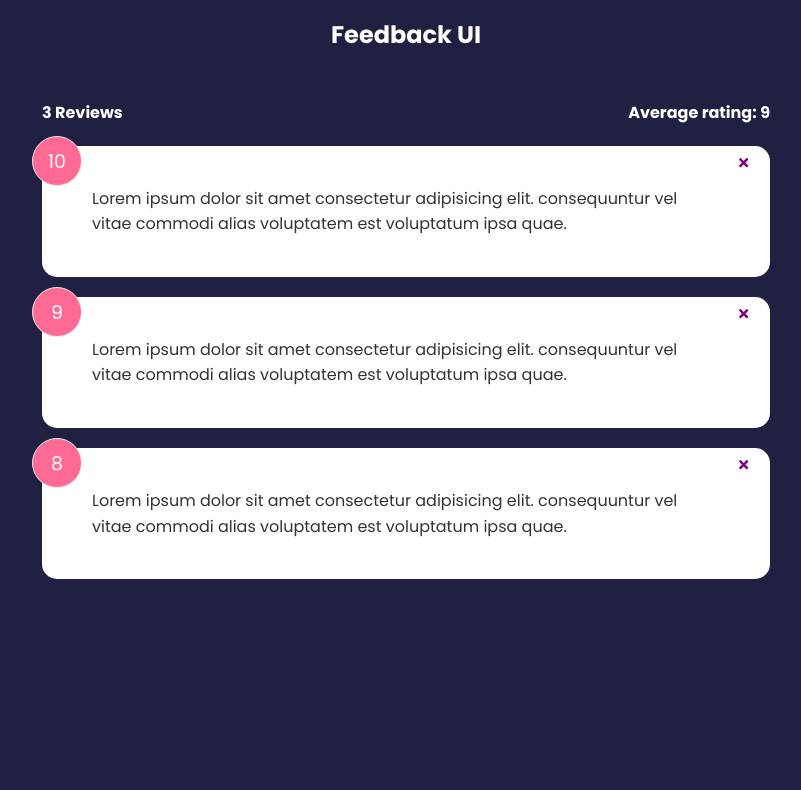
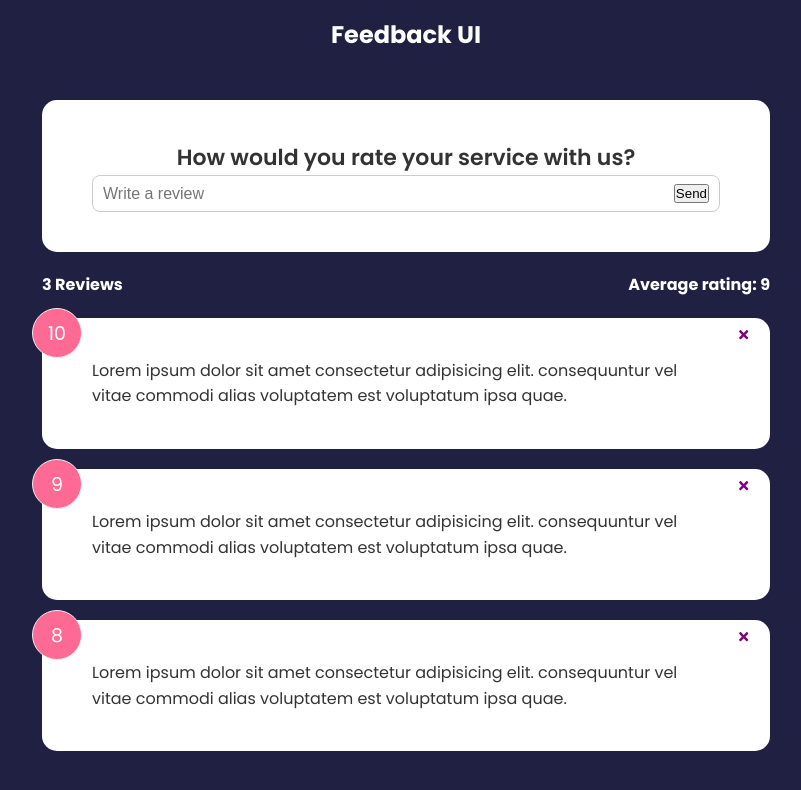
Before and after one commit to lightir21/Feedback-app, a React (Create React App) app: page / in a window 1280 px wide. Shown: the top 790 px of the page, without its empty margins (234-1035 px from the left). Built offline with nearby package versions, Linux system fonts and the light colour scheme.

Commit message:
FeedbackForm
-created FeedbackForm component
-created a text form with a simple button
-used onChage on input and set a function handleTextChange
-handleTextChange function get a the event argument and then we set to the setText state the value (e.target.value)

```diff
--- a/src/App.js
+++ b/src/App.js
@@ -1,7 +1,7 @@
 import { useState } from "react";
 import FeedbackList from "./components/FeedbackList";
 import FeedbackStats from "./components/FeedbackStats";
-
+import FeedbackForm from "./components/FeedbackForm";
 import Header from "./components/Header";
 import FeedbackData from "./data/FeedbackData";
 
@@ -18,6 +18,7 @@
     <>
       <Header />
       <div className="container">
+        <FeedbackForm />
         <FeedbackStats feedback={feedback} />
         <FeedbackList feedback={feedback} handleDelete={deleteFeedback} />
       </div>
--- /dev/null
+++ b/src/components/FeedbackForm.jsx
@@ -0,0 +1,30 @@
+import { useState } from "react";
+import Card from "./shared/Card";
+
+const FeedbackForm = () => {
+  const [text, setText] = useState("");
+
+  const handleTextChange = (e) => {
+    setText(e.target.value);
+  };
+
+  return (
+    <Card>
+      <form>
+        <h2>How would you rate your service with us?</h2>
+        {/*  todo - rating select component */}
+        <div className="input-group">
+          <input
+            onChange={handleTextChange}
+            type="text"
+            placeholder="Write a review"
+            value={text}
+          />
+          <button type="submit">Send</button>
+        </div>
+      </form>
+    </Card>
+  );
+};
+
+export default FeedbackForm;
```
